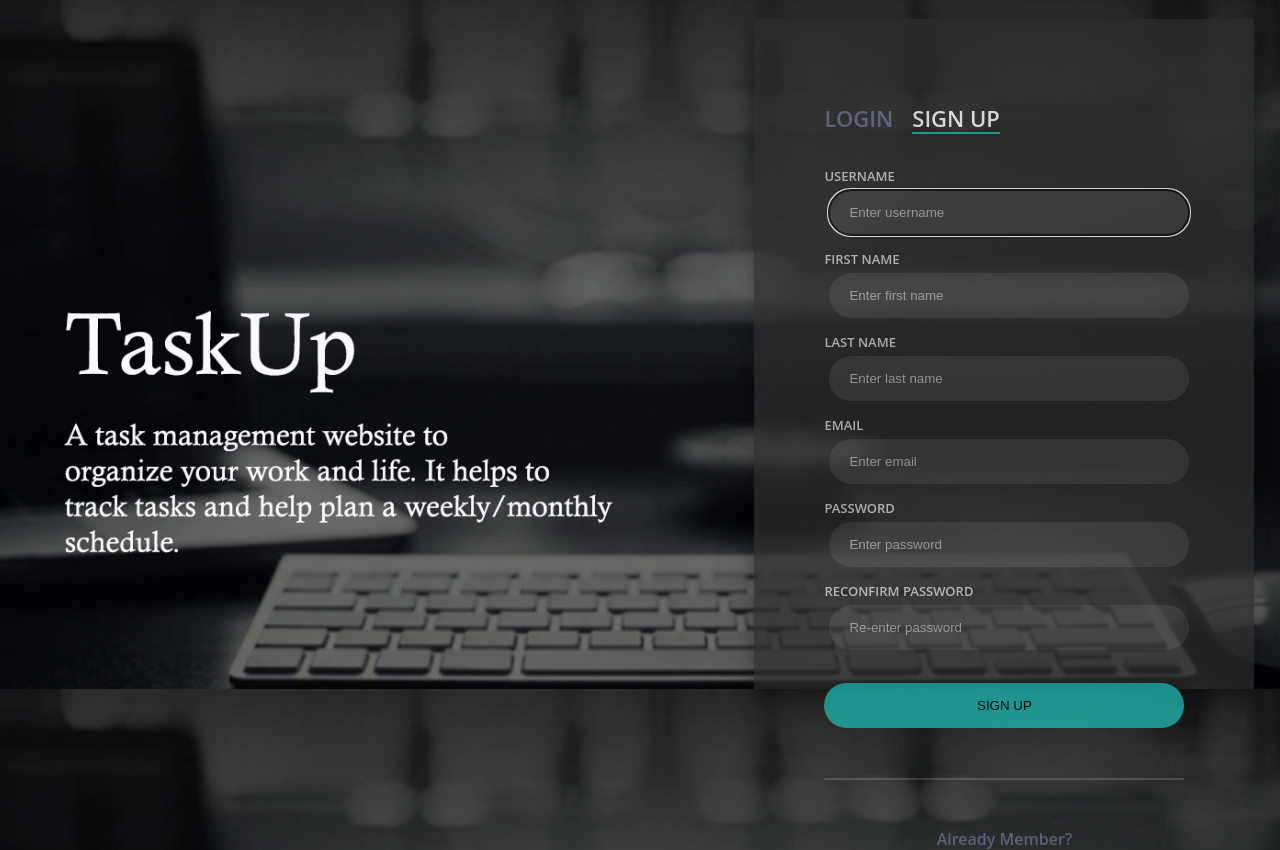
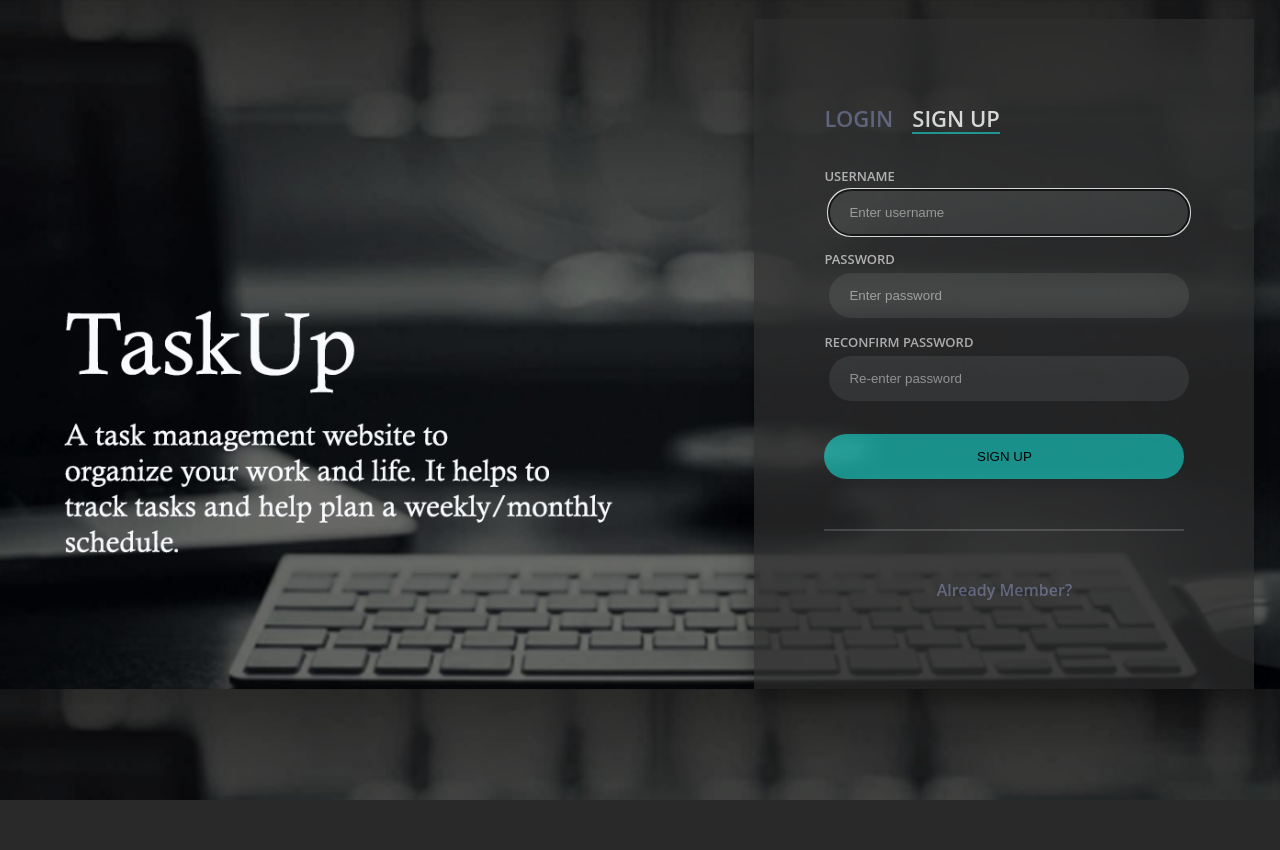
Before and after one commit to ishikac167/MiniProject-TaskUp, a Django app: page /signup_page/ in a window 1280 px wide. After the commit the page ends 800 px from the top, so only its background shows below. Run offline with Django 3.2, Linux system fonts and the light colour scheme.

Commit message:
final project

```diff
--- a/tasks_app/templates/signup.html
+++ b/tasks_app/templates/signup.html
@@ -44,21 +44,6 @@
                                                 {{ field.errors }}
                                             </div>
                                             <div class="group">
-                                                <label class="label">First Name</label>
-                                                <input class="input" placeholder="Enter first name" type="text" name="first_name" maxlength="150" autocapitalize="none" autocomplete="first_name" autofocus="" required="" id="id_first_name">
-                                                {{ field.errors }}
-                                            </div>
-                                            <div class="group">
-                                                <label class="label">Last Name</label>
-                                                <input class="input" placeholder="Enter last name" type="text" name="last_name" maxlength="150" autocapitalize="none" autocomplete="last_name" autofocus="" required="" id="id_last_name">
-                                                {{ field.errors }}
-                                            </div>
-                                            <div class="group">
-                                                <label class="label">Email</label>
-                                                <input class="input" placeholder="Enter email" type="email" name="email" maxlength="150" autocapitalize="none" autocomplete="email" autofocus="" required="" id="id_email">
-                                                {{ field.errors }}
-                                            </div>
-                                            <div class="group">
                                                 <label class="label">Password</label>
                                                 <input class="input" placeholder="Enter password" type="password" name="password1" autocomplete="new-password" required="" id="id_password1">
                                                 {{ field.errors }}
```
Also changed, not shown: db.sqlite3.
